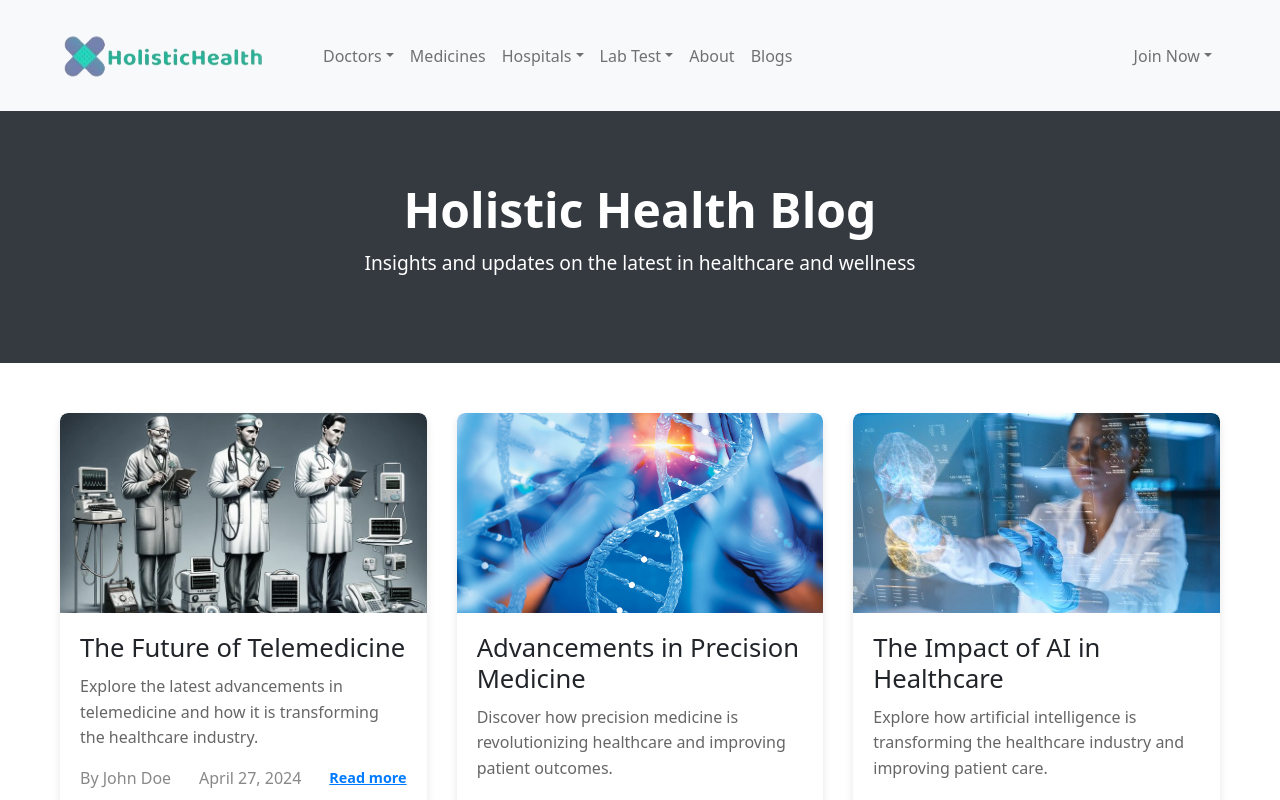
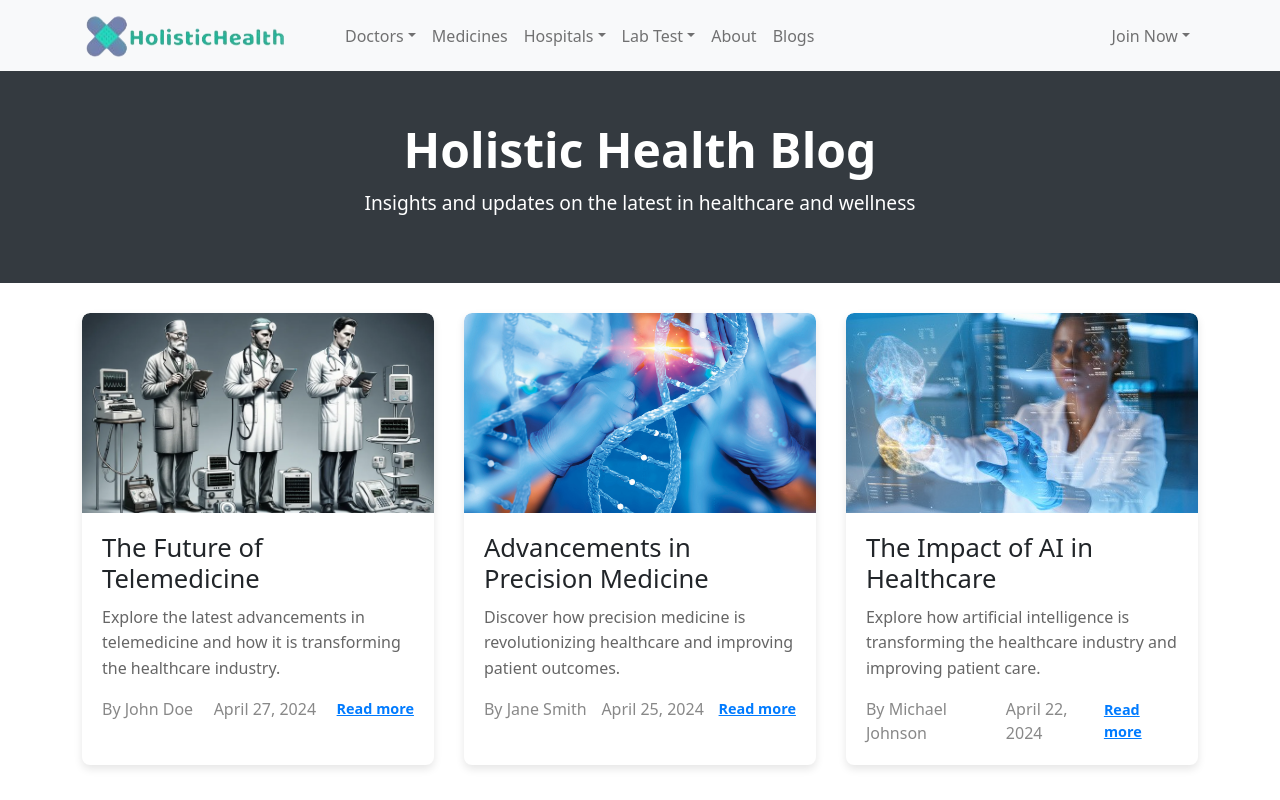
Before and after one commit to KhawajaZubair/hh-frontend, a React (Create React App) app: page /blog-page in a window 1280 px wide. Shown: the top 800 px of the page. Built offline with nearby package versions, Linux system fonts and the light colour scheme.

Commit message:
Update hospital.css

```diff
--- a/src/hospitals/hospital.css
+++ b/src/hospitals/hospital.css
@@ -1,10 +1,3 @@
-
-.container {
-  padding: 20px;
-  max-width: 1200px;
-  margin: auto;
-}
-/* Hero Section */
 .hero {
   background: #ffffff;
   padding: 40px;
```
